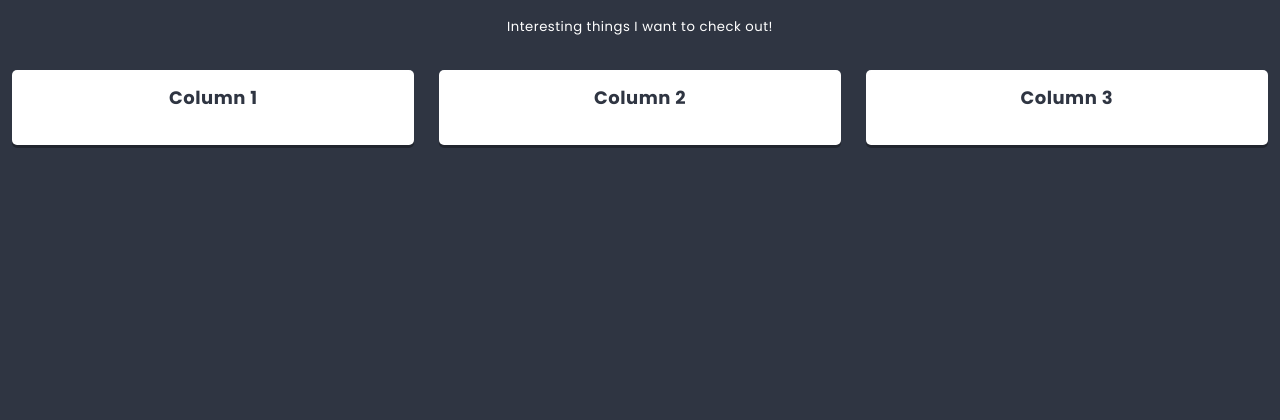
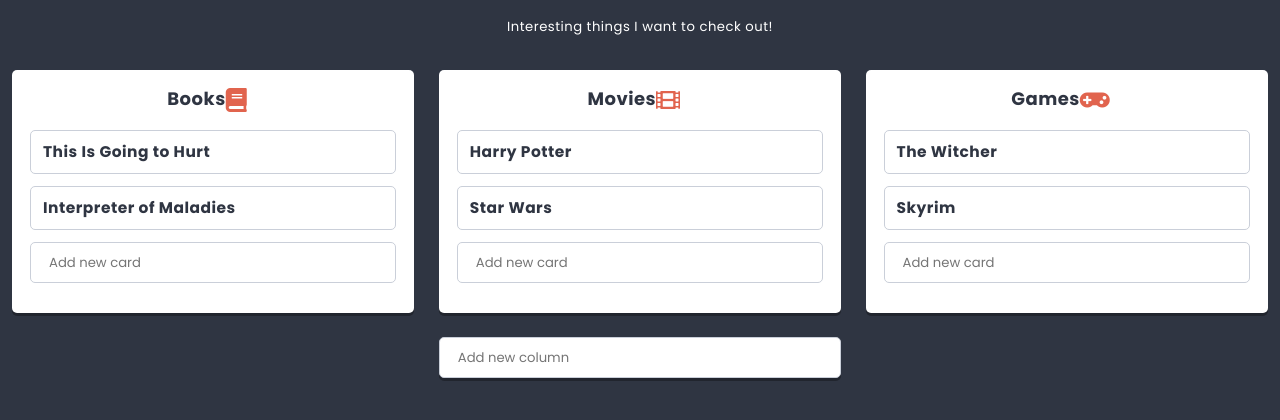
Before and after one commit to ffrysz/react_starter, a React app: page / in a window 1280 px wide. Shown: the part 362-782 px from the top of the page. Built offline with nearby package versions, Linux system fonts and the light colour scheme.

Commit message:
Add card adding option

```diff
--- /dev/null
+++ b/src/components/Button/Button.js
@@ -0,0 +1,11 @@
+import React from 'react';
+import styles from './Button.scss';
+
+const Button = ({variant = '', ...otherProps}) => (
+  <button
+    {...otherProps}
+    className={styles.component + variant.split(' ').map(name => ' ' + (styles[name] || name)).join('')}
+  />
+);
+
+export default Button;
--- /dev/null
+++ b/src/components/Card/Card.js
@@ -0,0 +1,20 @@
+import React from 'react';
+import styles from './Card.scss';
+import PropTypes from 'prop-types';
+
+class Card extends React.Component {
+
+  static propTypes = {
+    title: PropTypes.string,
+  }
+
+  render() {
+    return (
+      <section className={styles.component}>
+        <h3>{this.props.title}</h3>
+      </section>
+    )
+  }
+}
+
+export default Card;
--- a/src/components/Column/Column.js
+++ b/src/components/Column/Column.js
@@ -1,17 +1,50 @@
 import React from 'react';
 import styles from './Column.scss';
 import PropTypes from 'prop-types';
+import Card from '../Card/Card.js';
+import { settings } from '../../data/dataStore.js';
+import Creator from '../Creator/Creator.js';
+import Icon from '../Icon/Icon.js';
 
 class Column extends React.Component {
+
+  state = {
+    cards: this.props.cards || [],
+  }
 
   static propTypes = {
     title: PropTypes.string,
   }
 
+  addCard(title) {
+    this.setState(state => (
+      {
+        cards: [
+          ...state.cards,
+          {
+            key: state.cards.length ? state.cards[state.cards.length - 1].key + 1 : 0,
+            title,
+          }
+        ]
+      }
+    ));
+  }
+
   render() {
     return (
       <section className={styles.component}>
-        <h3 className={styles.title}>{this.props.title}</h3>
+        <h3 className={styles.title}>
+          {this.props.title}
+          <span className={styles.icon}>
+            <Icon name={this.props.icon} />
+          </span>
+        </h3>
+        {this.state.cards.map(({ key, title }) => (
+          <Card key={key} title={title} />
+        ))}
+        <div className={styles.creator}>
+          <Creator text={settings.cardCreatorText} action={title => this.addCard(title)} />
+        </div>
       </section>
     )
   }
--- /dev/null
+++ b/src/components/Creator/Creator.js
@@ -0,0 +1,63 @@
+import React from 'react';
+import styles from './Creator.scss';
+import Button from '../Button/Button';
+import PropTypes from 'prop-types';
+
+class Creator extends React.Component {
+  static propTypes = {
+    text: PropTypes.string,
+  }
+
+  static defaultProps = {
+    text: 'Add new item',
+  }
+
+  state = {
+    value: '',
+    visibleButtons: false,
+  }
+
+  handleChange = event => {
+    // console.log(event);
+    this.setState({
+      value: event.target.value,
+      visibleButtons: event.target.value.length > 0
+    });
+  }
+
+  handleOK = () => {
+    if(this.state.value != ''){
+      this.props.action(this.state.value);
+      this.setState({
+        value: '',
+        visibleButtons: false
+      });
+    }
+  }
+
+  handleCancel = () => {
+    this.setState({
+      value: '',
+      visibleButtons: false
+    });
+  }
+
+  render() {
+    return (
+      <div className={styles.component}>
+        <input
+          type='text'
+          placeholder={this.props.text}
+          value={this.state.value}
+          onChange={this.handleChange}
+        />
+        <div className={styles.buttons + (this.state.visibleButtons ? ' ' + styles.buttonsShown : '')}>
+          <Button onClick={this.handleOK}>OK</Button>
+          <Button onClick={this.handleCancel} variant='danger'>cancel</Button>
+        </div>
+      </div>
+    );
+  }
+}
+
+export default Creator;
--- /dev/null
+++ b/src/components/Icon/Icon.js
@@ -0,0 +1,5 @@
+import React from 'react';
+
+const Icon = props => (<i className={`fas fa-${props.name}`}></i>);
+
+export default Icon;
--- a/src/components/List/List.js
+++ b/src/components/List/List.js
@@ -2,10 +2,15 @@
 import styles from './List.scss';
 import Hero from '../Hero/Hero.js';
 import Column from '../Column/Column.js';
+import Creator from '../Creator/Creator.js';
 import PropTypes from 'prop-types';
 import { settings } from '../../data/dataStore.js';
 
 class List extends React.Component {
+  state = {
+    columns: this.props.columns || [],
+  }
+
   static propTypes = {
     title: PropTypes.node.isRequired,
     image: PropTypes.string,
@@ -17,6 +22,22 @@
     description: settings.defaultListDescription,
   }
 
+  addColumn(title) {
+    this.setState(state => (
+      {
+        columns: [
+          ...state.columns,
+          {
+            key: state.columns.length ? state.columns[state.columns.length - 1].key + 1 : 0,
+            title,
+            icon: 'list-alt',
+            cards: []
+          }
+        ]
+      }
+    ));
+  }
+
   render() {
     return (
       <section className={styles.component}>
@@ -25,9 +46,12 @@
           {this.props.description}
         </div>
         <div className={styles.columns}>
-          <Column title='Column 1' />
-          <Column title='Column 2' />
-          <Column title='Column 3' />
+          {this.state.columns.map(({ key, ...columnProps }) => (
+            <Column key={key} {...columnProps} />
+          ))}
+        </div>
+        <div className={styles.creator}>
+          <Creator text={settings.columnCreatorText} action={title => this.addColumn(title)} />
         </div>
       </section>
     )
```
